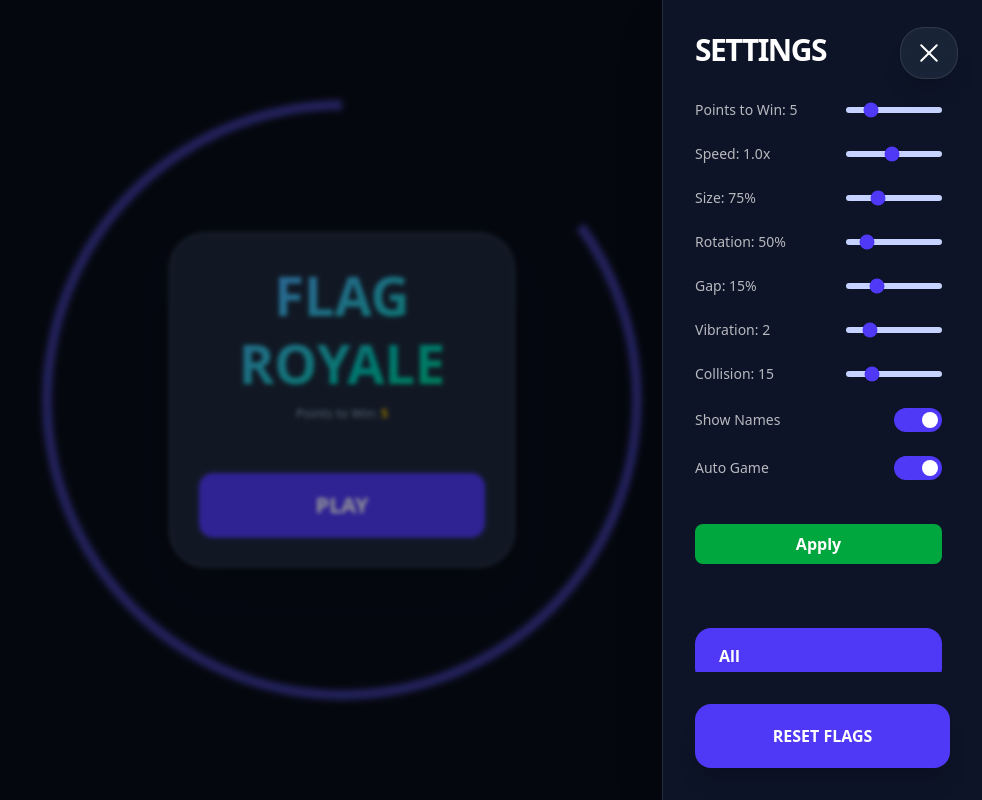
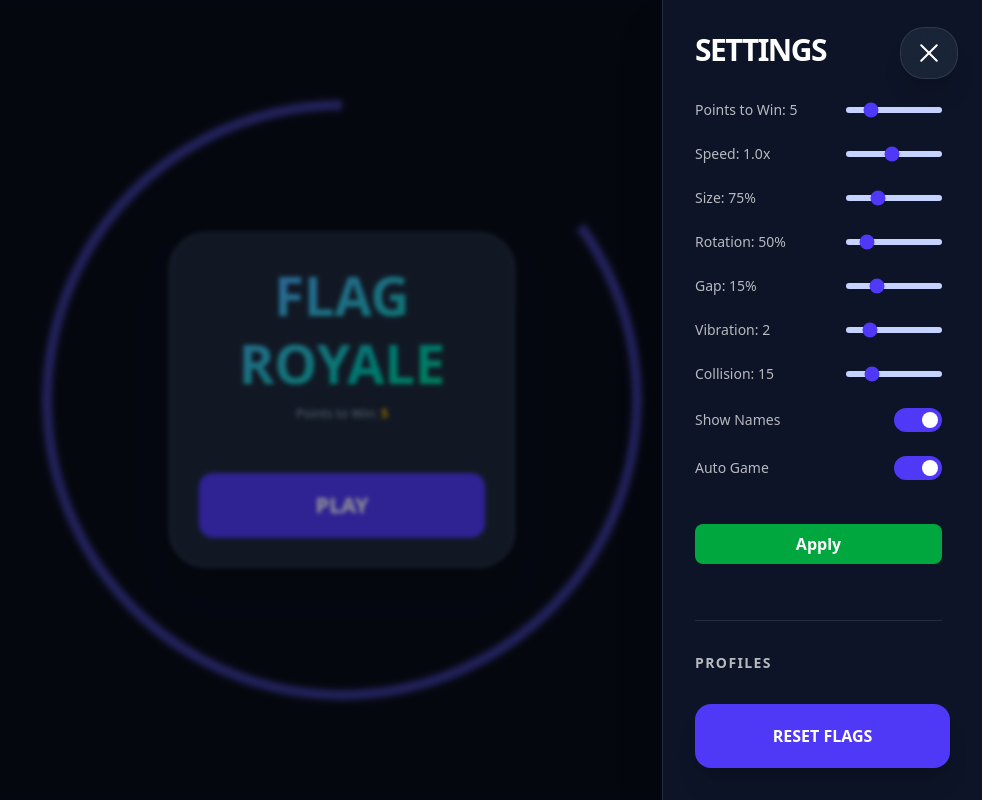
Before and after one commit to christembe89-lgtm/flag-collision-final, a Next.js app: page / in a window 1280 px wide. Both pictures are taken after a click on the button 1227 px from the left and 53 px from the top of the page. Shown: the whole page, without its empty margins (298-1280 px from the left). Built offline with nearby package versions, Linux system fonts and the light colour scheme.

Commit message:
Definicao para salvar definicoes por meio de perfis

```diff
--- a/app/components/Game.tsx
+++ b/app/components/Game.tsx
@@ -19,6 +19,24 @@ interface RankingEntry {
     code: string;
     name: string;
     wins: number;
+}
+
+interface GamePreset {
+    id: string;
+    name: string;
+    settings: {
+        pointsToWin: number;
+        tempPoints: number;
+        isDarkMode: boolean;
+        gameSpeed: number;
+        flagSize: number;
+        rotationSpeed: number;
+        gapSize: number;
+        showNames: boolean;
+        isAutoGame: boolean;
+        vibrationStrength: number;
+        collisionForce: number;
+    };
 }
 
 export default function Game() {
@@ -45,6 +63,8 @@ export default function Game() {
     const [autoCountdown, setAutoCountdown] = useState<number | null>(null);
     const [vibrationStrength, setVibrationStrength] = useState<number>(2);
     const [collisionForce, setCollisionForce] = useState<number>(15);
+    const [presets, setPresets] = useState<GamePreset[]>([]);
+    const [newPresetName, setNewPresetName] = useState('');
 
     // Flags State
     const [flags, setFlags] = useState<FlagEntity[]>([]);
@@ -127,8 +147,68 @@ export default function Game() {
         };
         window.addEventListener('resize', handleResize);
         setTimeout(handleResize, 100);
+        const savedPresets = localStorage.getItem('flagRoyale_presets');
+        if (savedPresets) {
+            try {
+                setPresets(JSON.parse(savedPresets));
+            } catch (e) {
+                console.error('Error loading presets', e);
+            }
+        }
+
         return () => window.removeEventListener('resize', handleResize);
     }, []);
+
+    // Persist presets to localStorage
+    useEffect(() => {
+        if (presets.length > 0) {
+            localStorage.setItem('flagRoyale_presets', JSON.stringify(presets));
+        }
+    }, [presets]);
+
+    const saveCurrentAsPreset = () => {
+        if (!newPresetName.trim()) return;
+
+        const newPreset: GamePreset = {
+            id: Date.now().toString(),
+            name: newPresetName.trim(),
+            settings: {
+                pointsToWin,
+                tempPoints,
+                isDarkMode,
+                gameSpeed,
+                flagSize,
+                rotationSpeed,
+                gapSize,
+                showNames,
+                isAutoGame,
+                vibrationStrength,
+                collisionForce
+            }
+        };
+
+        setPresets(prev => [...prev, newPreset]);
+        setNewPresetName('');
+    };
+
+    const loadPreset = (preset: GamePreset) => {
+        const s = preset.settings;
+        setPointsToWin(s.pointsToWin);
+        setTempPoints(s.tempPoints);
+        setIsDarkMode(s.isDarkMode);
+        setGameSpeed(s.gameSpeed);
+        setFlagSize(s.flagSize);
+        setRotationSpeed(s.rotationSpeed);
+        setGapSize(s.gapSize);
+        setShowNames(s.showNames);
+        setIsAutoGame(s.isAutoGame);
+        setVibrationStrength(s.vibrationStrength);
+        setCollisionForce(s.collisionForce);
+    };
+
+    const deletePreset = (id: string) => {
+        setPresets(prev => prev.filter(p => p.id !== id));
+    };
 
     // Flag Cycling
     useEffect(() => {
@@ -270,11 +350,11 @@ export default function Game() {
         gapRotationRef.current = 0; // Reset to vertical start
         updateArenaVisual();
 
-        const availableFlags = selectedContinent === 'Todos'
+        const availableFlags = selectedContinent === 'All'
             ? WORLD_FLAGS
             : WORLD_FLAGS.filter(f => f.continent === selectedContinent);
 
-        let spawnCount = selectedContinent === 'Todos' ? 120 : availableFlags.length;
+        let spawnCount = selectedContinent === 'All' ? 120 : availableFlags.length;
         spawnCount = Math.min(spawnCount, availableFlags.length);
 
         const shuffled = [...availableFlags].sort(() => Math.random() - 0.5).slice(0, spawnCount);
@@ -505,15 +585,14 @@ export default function Game() {
         }
 
         updateHud(currentLiveCount);
-        if (currentLiveCount <= 1 && flags.length > 1 && status === 'playing') {
+        if (currentLiveCount <= 1 && flags.length > 1 && status === 'playing' && lastLiveFlag) {
             setGameStatus('winner');
-            setWinner(lastLiveFlag);
-            // Congelar a bandeira vencedora
-            if (lastLiveFlag) {
-                lastLiveFlag.status = 'frozen';
-                lastLiveFlag.vx = 0;
-                lastLiveFlag.vy = 0;
-            }
+            setWinner({ ...lastLiveFlag });
+
+            // Freeze the winning flag
+            lastLiveFlag.status = 'frozen';
+            lastLiveFlag.vx = 0;
+            lastLiveFlag.vy = 0;
         }
     };
 
@@ -783,9 +862,56 @@ export default function Game() {
                             Apply
                         </button>
 
+                        <div className="mt-8 pt-8 border-t border-white/10 space-y-4">
+                            <h3 className="text-sm font-bold opacity-70 uppercase tracking-widest">Profiles</h3>
+
+                            <div className="flex space-x-2">
+                                <input
+                                    type="text"
+                                    placeholder="Profile Name..."
+                                    value={newPresetName}
+                                    onChange={(e) => setNewPresetName(e.target.value)}
+                                    className={`flex-1 bg-transparent border rounded-lg px-3 py-2 text-sm focus:outline-none focus:border-indigo-500 transition-colors ${isDarkMode ? 'border-white/10 text-white placeholder:text-slate-600' : 'border-slate-200 text-slate-900 placeholder:text-slate-400'}`}
+                                />
+                                <button
+                                    onClick={saveCurrentAsPreset}
+                                    className="bg-indigo-600 hover:bg-indigo-700 text-white p-2 rounded-lg transition-all active:scale-95"
+                                    title="Save current settings as profile"
+                                >
+                                    <svg className="w-5 h-5" fill="none" stroke="currentColor" viewBox="0 0 24 24">
+                                        <path strokeLinecap="round" strokeLinejoin="round" strokeWidth={2} d="M8 7H5a2 2 0 00-2 2v9a2 2 0 002 2h14a2 2 0 002-2V9a2 2 0 00-2-2h-3m-1 4l-3 3m0 0l-3-3m3 3V4" />
+                                    </svg>
+                                </button>
+                            </div>
+
+                            <div className="grid grid-cols-1 gap-2 max-h-48 overflow-y-auto pr-1 custom-scrollbar">
+                                {presets.length === 0 && <p className="text-xs italic opacity-50 px-1">No saved profiles yet.</p>}
+                                {presets.map(preset => (
+                                    <div key={preset.id} className={`group flex items-center justify-between p-3 rounded-xl border transition-all ${isDarkMode ? 'bg-white/5 border-white/5 hover:bg-white/10' : 'bg-slate-50 border-slate-100 hover:bg-slate-100'}`}>
+                                        <button
+                                            onClick={() => loadPreset(preset)}
+                                            className="flex-1 text-left font-bold text-xs truncate mr-2"
+                                        >
+                                            {preset.name}
+                                        </button>
+                                        <button
+                                            onClick={() => deletePreset(preset.id)}
+                                            className="opacity-0 group-hover:opacity-100 text-red-500 hover:text-red-400 p-1 transition-opacity"
+                                            title="Delete profile"
+                                        >
+                                            <svg className="w-4 h-4" fill="none" stroke="currentColor" viewBox="0 0 24 24">
+                                                <path strokeLinecap="round" strokeLinejoin="round" strokeWidth={2} d="M19 7l-.867 12.142A2 2 0 0116.138 21H7.862a2 2 0 01-1.995-1.858L5 7m5 4v6m4-6v6m1-10V4a1 1 0 00-1-1h-4a1 1 0 00-1 1v3M4 7h16" />
+                                            </svg>
+                                        </button>
+                                    </div>
+                                ))}
+                            </div>
+                        </div>
+
                         <div className="mt-10 space-y-4">
+                            <h3 className="text-sm font-bold opacity-70 uppercase tracking-widest px-1">Continents</h3>
                             {continents.map(cont => (
-                                <button key={cont} onClick={() => setSelectedContinent(cont)} className={`w-full py-4 px-6 rounded-2xl font-bold text-left flex justify-between items-center transition-all ${selectedContinent === cont ? 'bg-indigo-600 text-white' : (isDarkMode ? 'bg-white/5 text-slate-400 hover:bg-white/10' : 'bg-slate-100 text-slate-600 hover:bg-slate-200')}`}>
+                                <button key={cont} onClick={() => setSelectedContinent(cont)} className={`w-full py-4 px-6 rounded-2xl font-bold text-left flex justify-between items-center transition-all ${selectedContinent === cont ? 'bg-indigo-600 text-white shadow-lg' : (isDarkMode ? 'bg-white/5 text-slate-400 hover:bg-white/10' : 'bg-slate-100 text-slate-600 hover:bg-slate-200')}`}>
                                     <span>{cont}</span>
                                 </button>
                             ))}
```
